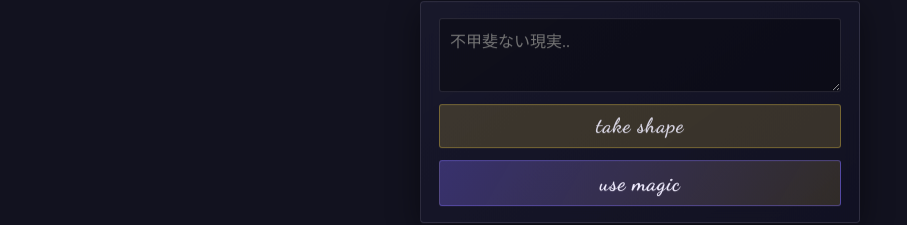
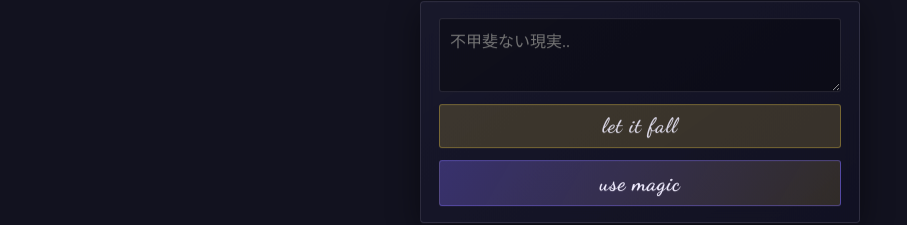
Before and after one commit to soraniikou/use-magic, a React (Vite) app: page / in a window 1280 px wide. Shown: the part 288-513 px from the top of the page, without its empty margins (0-907 px from the left). Built offline with nearby package versions, Linux system fonts and the light colour scheme; a web font is replaced by a local one.

Commit message:
update button text to let it fall

```diff
--- a/src/App.tsx
+++ b/src/App.tsx
@@ -69,7 +69,7 @@ export default function App() {
         />
         <div className="row">
           <button type="button" id="btn-drop" className="btn primary btn-script">
-            take shape
+            let it fall
           </button>
         </div>
 
```
